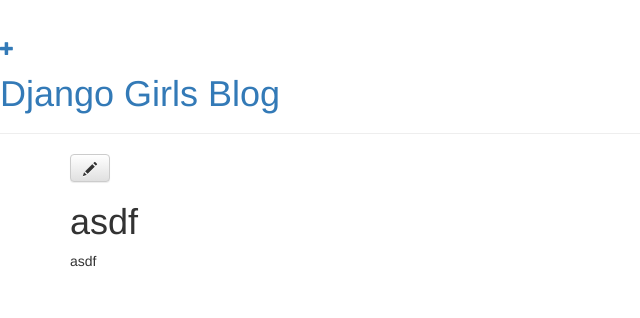
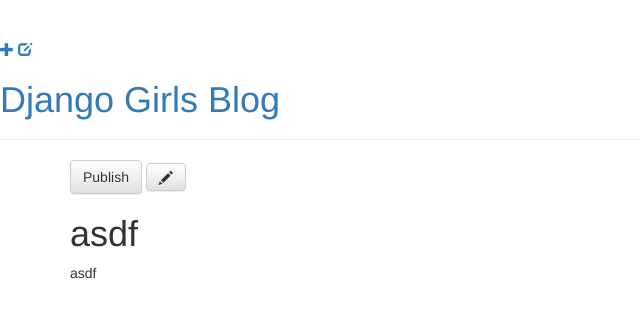
Before and after one commit to duryeong/my-first-blog, a Django app: page /post/1/ in a window 1280 px wide. Shown: the top 318 px of the page, without its empty margins (0-640 px from the left). Run offline with Django 3.2, Linux system fonts and the light colour scheme; a user stored in the database is signed in; data comes from the database, SQL or seed files in the repository; both versions use the stored data as it was after the commit; some libraries are stand-ins or nearby versions.

Commit message:
퍼블리시 기능 추가
중간 저장과 퍼블리시를 통해 포스트 등록하기

```diff
--- a/blog/templates/blog/base.html
+++ b/blog/templates/blog/base.html
@@ -11,6 +11,7 @@
 		<div class="page-header">
 			{% if user.is_authenticated %}
 				<a href="{% url 'post_new' %}" class="top-menu"><span class="glyphicon glyphicon-plus"></span></a>
+				<a href="{% url 'post_draft_list' %}" class="top-menu"><span class="glyphicon glyphicon-edit"></span></a>
 			{% endif %}
 			<h1><a href="/">Django Girls Blog</a></h1>
 		 </div>
--- a/blog/templates/blog/post_detail.html
+++ b/blog/templates/blog/post_detail.html
@@ -6,6 +6,8 @@
 		<div class="date">
 			{{ post.published_date }}
 		</div>
+	{% else %}
+		<a class="btn btn-default" href="{% url 'post_publish' pk=post.pk %}">Publish</a>
 	{% endif %}
 	<a class="btn btn-default" href="{% url 'post_edit' pk=post.pk %}"><span class="glyphicon glyphicon-pencil"></span></a>
 	<h1>{{ post.title }}</h1>
--- a/blog/urls.py
+++ b/blog/urls.py
@@ -14,4 +14,6 @@
    url(r'^post/(?P<pk>[0-9]+)/$', views.post_detail, name='post_detail'),
    url(r'^post/new/$', views.post_new, name='post_new'),
    url(r'^post/(?P<pk>[0-9]+)/edit/$', views.post_edit, name='post_edit'),
+   url(r'^post/(?P<pk>[0-9]+)/publish/$', views.post_publish, name='post_publish'),
+   url(r'^drafts/$', views.post_draft_list, name='post_draft_list'),
 ]
--- a/blog/views.py
+++ b/blog/views.py
@@ -17,6 +17,8 @@
 
 def post_detail(request, pk):
    post = get_object_or_404(Post, pk=pk)
+   print "pk = %s"%post.pk
+   print post
    return render(request, 'blog/post_detail.html', {'post':post})
 
 def post_new(request):
@@ -25,7 +27,7 @@
      if form.is_valid():
        post = form.save(commit=False)
        post.author = request.user
-       post.published_date = timezone.now()
+#        post.published_date = timezone.now()
        post.save()
        return redirect('post_detail', pk=post.pk)
    else:
@@ -39,9 +41,18 @@
       if form.is_valid():
          post = form.save(commit=False)
          post.author = request.user
-         post.published_date = timezone.now()
+#          post.published_date = timezone.now()
          post.save()
          return redirect('post_detail', pk=post.pk)
    else:
       form = PostForm(instance=post)
    return render(request, 'blog/post_edit.html', {'form': form})
+
+def post_draft_list(request):
+   posts = Post.objects.filter(published_date__isnull=True).order_by('created_date')
+   return render(request, 'blog/post_draft_list.html', {'posts': posts})
+
+def post_publish(request, pk):
+   post = get_object_or_404(Post, pk=pk)
+   post.publish()
+   return redirect('post_detail', pk=pk)
```
Also changed, not shown: blog/templates/blog/post_draft_list.html (added, +11 -0 lines), db.sqlite3. Lines whose indentation alone changed are shown as unchanged.
